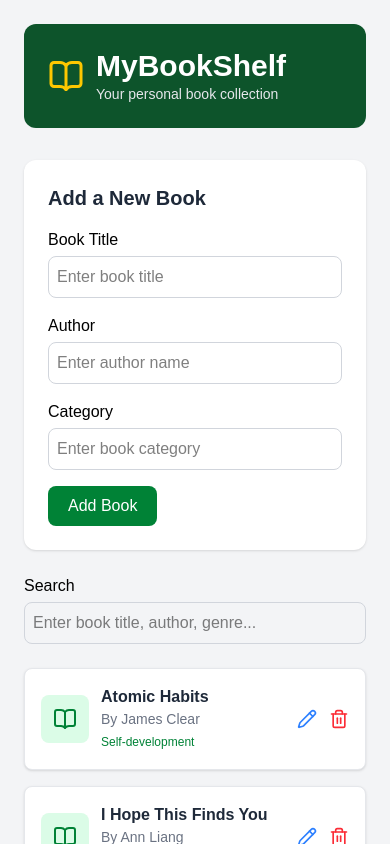
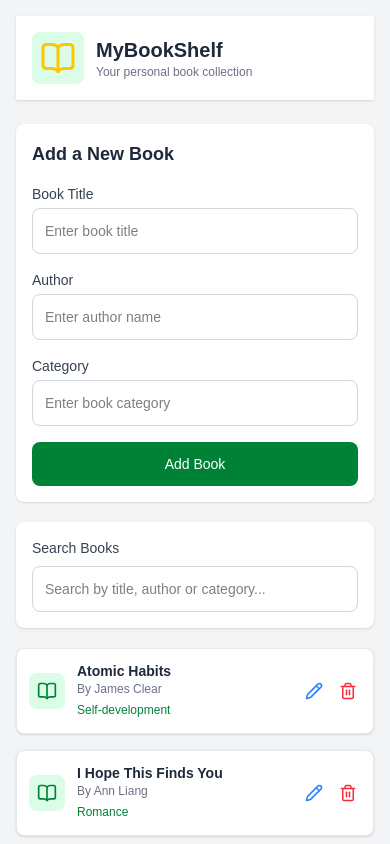
Before and after one commit to farhia32/mybookshelf, a React (Vite) app: page / in a window 390 px wide. Shown: the top 844 px of the page. Built offline with nearby package versions, Linux system fonts and the light colour scheme.

Commit message:
Make mybookshelf responsive

```diff
--- a/src/App.jsx
+++ b/src/App.jsx
@@ -79,10 +79,10 @@ function handleEdit(book) {
 // 4.Display Components
 
   return (
-    <div className="min-h-screen bg-gray-100 p-6">
+    <div className="min-h-screen bg-gray-100 px-4 py-4 sm:px-6 sm:py-6">
       <Header />
 
-      <main className="max-w-5xl mx-auto mt-8 space-y-6">
+      <main className="w-full max-w-5xl mx-auto mt-6 sm:mt-8 space-y-5 sm:space-y-6">
         <AddBook onAddBook={handleAddBook} />
 
  {editingBook && ( <EditBook book={editingBook} onUpdateBook={handleUpdateBook} onCancel={() => setEditingBook(null)}/> )}
--- a/src/components/AddBook.jsx
+++ b/src/components/AddBook.jsx
@@ -1,13 +1,10 @@
-
 import { useState } from "react";
 
 function AddBook({ onAddBook }) {
-  // Store form information
   const [title, setTitle] = useState("");
   const [author, setAuthor] = useState("");
   const [category, setCategory] = useState("");
 
-  // Handle form submission
   function handleSubmit(e) {
     e.preventDefault();
 
@@ -16,12 +13,15 @@ function AddBook({ onAddBook }) {
       return;
     }
 
-    const newBook = { id: Date.now(), title: title, author: author, category: category,
+    const newBook = {
+      id: Date.now(),
+      title: title,
+      author: author,
+      category: category,
     };
 
     onAddBook(newBook);
 
-    // Clear the form
     setTitle("");
     setAuthor("");
     setCategory("");
@@ -30,40 +30,63 @@ function AddBook({ onAddBook }) {
   return (
     <form
       onSubmit={handleSubmit}
-      className="bg-white p-6 rounded-xl shadow space-y-4"
+      className="bg-white p-4 sm:p-6 rounded-lg shadow-sm space-y-4"
     >
-      <h2 className="text-xl font-bold text-gray-800">
+      <h2 className="text-lg sm:text-xl font-bold text-gray-800">
         Add a New Book
       </h2>
 
       {/* Book title */}
-      <div>
-        <label className="block mb-1 font-medium">
+      <div className="space-y-1">
+        <label className="block text-sm font-medium text-gray-700">
           Book Title
         </label>
 
-        <input type="text"  placeholder="Enter book title"  value={title}  onChange={(e) => setTitle(e.target.value)}  className="w-full border border-gray-300 rounded-lg p-2" />
+        <input
+          type="text"
+          placeholder="Enter book title"
+          value={title}
+          onChange={(e) => setTitle(e.target.value)}
+          className="w-full border border-gray-300 rounded-lg p-3 text-sm sm:text-base focus:outline-none focus:ring-2 focus:ring-green-500"
+        />
       </div>
 
       {/* Author */}
-      <div>
-        <label className="block mb-1 font-medium">
+      <div className="space-y-1">
+        <label className="block text-sm font-medium text-gray-700">
           Author
         </label>
 
-        <input type="text" placeholder="Enter author name" value={author} onChange={(e) => setAuthor(e.target.value)} className="w-full border border-gray-300 rounded-lg p-2" />
+        <input
+          type="text"
+          placeholder="Enter author name"
+          value={author}
+          onChange={(e) => setAuthor(e.target.value)}
+          className="w-full border border-gray-300 rounded-lg p-3 text-sm sm:text-base focus:outline-none focus:ring-2 focus:ring-green-500"
+        />
       </div>
 
       {/* Category */}
-      <div>
-        <label className="block mb-1 font-medium"> Category</label>
+      <div className="space-y-1">
+        <label className="block text-sm font-medium text-gray-700">
+          Category
+        </label>
 
-        <input type="text" placeholder="Enter book category" value={category}  onChange={(e) => setCategory(e.target.value)} className="w-full border border-gray-300 rounded-lg p-2"/>
+        <input
+          type="text"
+          placeholder="Enter book category"
+          value={category}
+          onChange={(e) => setCategory(e.target.value)}
+          className="w-full border border-gray-300 rounded-lg p-3 text-sm sm:text-base focus:outline-none focus:ring-2 focus:ring-green-500"
+        />
       </div>
 
       {/* Submit button */}
-      <button type="submit" className="bg-green-700 text-white px-5 py-2 rounded-lg hover:bg-green-800 transition" >
- Add Book
+      <button
+        type="submit"
+        className="w-full sm:w-auto bg-green-700 text-white px-5 py-3 rounded-lg hover:bg-green-800 transition text-sm sm:text-base"
+      >
+        Add Book
       </button>
     </form>
   );
--- a/src/components/BookItem.jsx
+++ b/src/components/BookItem.jsx
@@ -2,54 +2,49 @@ import { BookOpen, Trash2, Pencil } from "lucide-react";
 
 function BookItem({ book, onDelete, onEdit }) {
   return (
-    <div className="flex items-center justify-between bg-white p-4 rounded-lg shadow-sm border border-gray-200">
+    <div className="flex items-center justify-between gap-3 bg-white p-3 sm:p-4 rounded-lg shadow-sm border border-gray-200">
 
       {/* Book information */}
-      <div className="flex items-center gap-3">
-
-        {/* Book icon */}
-        <div className="bg-green-100 p-3 rounded-lg">
-          <BookOpen className="w-6 h-6 text-green-700" />
+      <div className="flex items-center gap-3 min-w-0 flex-1">
+        <div className="bg-green-100 p-2 sm:p-3 rounded-lg shrink-0">
+          <BookOpen className="w-5 h-5 sm:w-6 sm:h-6 text-green-700" />
         </div>
 
-        {/* Book details */}
-        <div>
-          <h3 className="font-bold text-gray-800">
+        <div className="min-w-0">
+          <h3 className="font-bold text-sm sm:text-base text-gray-800 break-words">
             {book.title}
           </h3>
 
-          <p className="text-sm text-gray-500">
+          <p className="text-xs sm:text-sm text-gray-500 break-words">
             By {book.author}
           </p>
 
-          <span className="text-xs text-green-700">
+          <span className="text-xs text-green-700 break-words">
             {book.category}
           </span>
         </div>
       </div>
 
-      <div className="flex items-center gap-3">
-{/*Edit Button*/}
+      {/* Edit and Delete buttons */}
+      <div className="flex items-center gap-2 sm:gap-3 shrink-0">
         <button
           onClick={() => onEdit(book)}
-  className="text-blue-500 hover:text-blue-700 transition"
+          className="text-blue-500 hover:text-blue-700 transition p-1"
           aria-label={`Edit ${book.title}`}
         >
-  <Pencil size={20} />
+          <Pencil size={18} />
         </button>
 
-      {/* Delete button */}
         <button
           onClick={() => onDelete(book.id)}
-        className="text-red-500 hover:text-red-700 transition"
+          className="text-red-500 hover:text-red-700 transition p-1"
           aria-label={`Delete ${book.title}`}
         >
-        <Trash2 size={20} />
+          <Trash2 size={18} />
         </button>
+      </div>
 
     </div>
-</div>
-
   );
 }
 
--- a/src/components/EditBook.jsx
+++ b/src/components/EditBook.jsx
@@ -21,7 +21,7 @@ function EditBook({ book, onUpdateBook, onCancel }) {
 
   return (
     <div className="bg-white p-6 rounded-lg shadow-sm border border-gray-200">
-      <h2 className="text-xl font-bold mb-4">Edit Book</h2>
+      <h2 className="text-lg sm:text-xl font-bold mb-4 text-gray-800">Edit Book</h2>
 
       <form onSubmit={handleSubmit} className="space-y-4">
         <input type="text"  value={title} onChange={(e) => setTitle(e.target.value)} placeholder="Book title" className="w-full border rounded-lg p-2" />
--- a/src/components/Header.jsx
+++ b/src/components/Header.jsx
@@ -2,14 +2,16 @@ import {BookOpen} from "lucide-react";
 
 function Header(){
     return (
-        <header className="flex items-center gap-3 bg-green-900 p-6 text-white rounded-xl">
-
+        <header className="bg-white shadow-sm px-4 py-4 sm:px-6">
+        <div className="max-w-5xl mx-auto flex items-center gap-3" >
+            <div className="bg-green-100 p-2 rounded-lg">
              <BookOpen className="w-9 h-9 text-yellow-400" size={32}/>
-
+</div>
              <div>
-              <h1 className="text-3xl font-bold">MyBookShelf</h1>
-            <p className="text-sm text-gray-200">Your personal book collection</p>
+              <h1 className="text-xl sm:text-2xl font-bold text-gray-800">MyBookShelf</h1>
+            <p className="text-xs sm:texy-sm text-gray-500">Your personal book collection</p>
         </div>
+       </div>
         </header>
     );
 }
--- a/src/components/SearchBar.jsx
+++ b/src/components/SearchBar.jsx
@@ -1,15 +1,17 @@
-function SearchBar( {searchTerm, setSearchTerm}) {
+function SearchBar({ searchTerm, setSearchTerm }) {
+  return (
+    <div className="bg-white p-4 sm:p-6 rounded-lg shadow-sm">
+      <label className="block mb-2 text-sm sm:text-base font-medium text-gray-700">
+        Search Books
+      </label>
 
-  return (
-    <div>
-  <div>
-        <label className="block mb-1 font-medium">
-          Search
-        </label>
-
-        <input type="text"  placeholder="Enter book title, author, genre..."  value={searchTerm}  onChange={(e) => setSearchTerm(e.target.value)}  className="w-full border border-gray-300 rounded-lg p-2" />
-      </div>
-
+      <input
+        type="text"
+        placeholder="Search by title, author or category..."
+        value={searchTerm}
+        onChange={(e) => setSearchTerm(e.target.value)}
+        className="w-full border border-gray-300 rounded-lg p-3 text-sm sm:text-base focus:outline-none focus:ring-2 focus:ring-green-500"
+      />
     </div>
   );
 }
```
Lines whose indentation alone changed are shown as unchanged.
